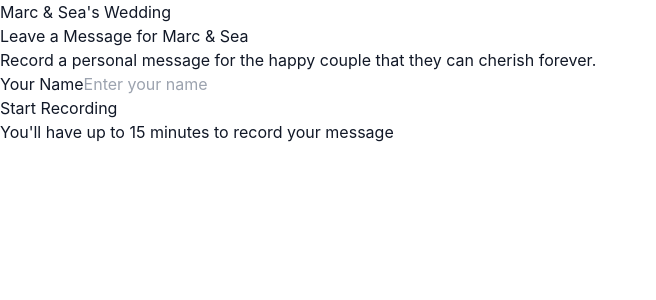
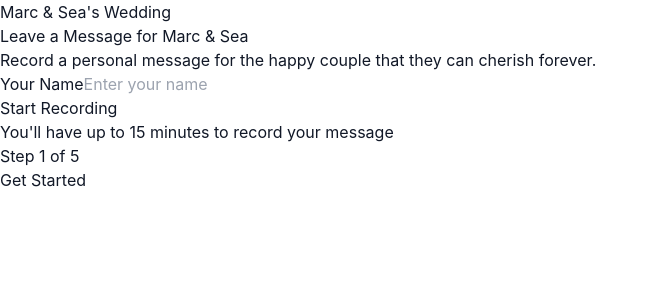
Before and after one commit to schuyler/wedding-bells, a React (Vite) app: page /welcome in a window 1280 px wide. Shown: the top 300 px of the page, without its empty margins (0-656 px from the left). Built offline with nearby package versions, Linux system fonts and the light colour scheme.

Commit message:
feat: refactor App component to separate routing and progress indication into AppContent, so that we can bring back ProgressIndicator

```diff
--- a/src/App.tsx
+++ b/src/App.tsx
@@ -1,28 +1,20 @@
 import { useState } from 'react';
 import { BrowserCheck } from './components/BrowserCheck';
-import { BrowserCompatibility } from './types';
-import { BrowserRouter, Routes, Route, Navigate } from 'react-router-dom';
+import { BrowserCompatibility, RecordingState } from './types';
+import { BrowserRouter, Routes, Route, Navigate, useLocation } from 'react-router-dom';
 import { RecordingProvider } from './context/RecordingContext';
 import { WelcomeView } from './views/WelcomeView';
 import { RecordingView } from './views/RecordingView';
 import { PreviewView } from './views/PreviewView';
 import { UploadView } from './views/UploadView';
 import { ThankYouView } from './views/ThankYouView';
+import { ProgressIndicator } from './components/ProgressIndicator';
 
 /**
- * Root application component managing the wedding message recording workflow.
- *
- * This component orchestrates the core recording flow state machine and coordinates
- * between all sub-components using Context for state management.
- *
- * Application Flow:
- * 1. Welcome (guest info collection)
- * 2. Recording (audio capture)
- * 3. Preview (audio review)
- * 4. Upload (progress tracking)
- * 5. Thank You (confirmation)
+ * Main application content component that handles routing and progress indication.
  */
-function App() {
+function AppContent() {
+  const location = useLocation();
   const [browserCompatibility, setBrowserCompatibility] = useState<BrowserCompatibility>({
     hasAudioSupport: false,
     hasMicrophonePermission: false,
@@ -30,8 +22,6 @@ function App() {
   });
 
   return (
-    <BrowserRouter>
-      <RecordingProvider>
     <main className="min-h-screen flex items-center justify-center bg-gradient-to-b from-blue-50 to-white p-4">
       <div className="w-full max-w-2xl bg-white rounded-xl shadow-lg p-4 sm:p-6 md:p-8">
         <h1 className="text-2xl sm:text-3xl md:text-4xl font-bold text-center mb-4 sm:mb-6 md:mb-8 text-gray-800">
@@ -55,11 +45,35 @@ function App() {
             </div>
 
             <div className="mt-4 sm:mt-6 md:mt-8">
+              <ProgressIndicator
+                currentState={(location.pathname.substring(1) || 'welcome') as RecordingState}
+              />
             </div>
           </>
         )}
       </div>
     </main>
+  );
+}
+
+/**
+ * Root application component managing the wedding message recording workflow.
+ *
+ * This component orchestrates the core recording flow state machine and coordinates
+ * between all sub-components using Context for state management.
+ *
+ * Application Flow:
+ * 1. Welcome (guest info collection)
+ * 2. Recording (audio capture)
+ * 3. Preview (audio review)
+ * 4. Upload (progress tracking)
+ * 5. Thank You (confirmation)
+ */
+function App() {
+  return (
+    <BrowserRouter>
+      <RecordingProvider>
+        <AppContent />
       </RecordingProvider>
     </BrowserRouter>
   );
```
Lines whose indentation alone changed are shown as unchanged.
